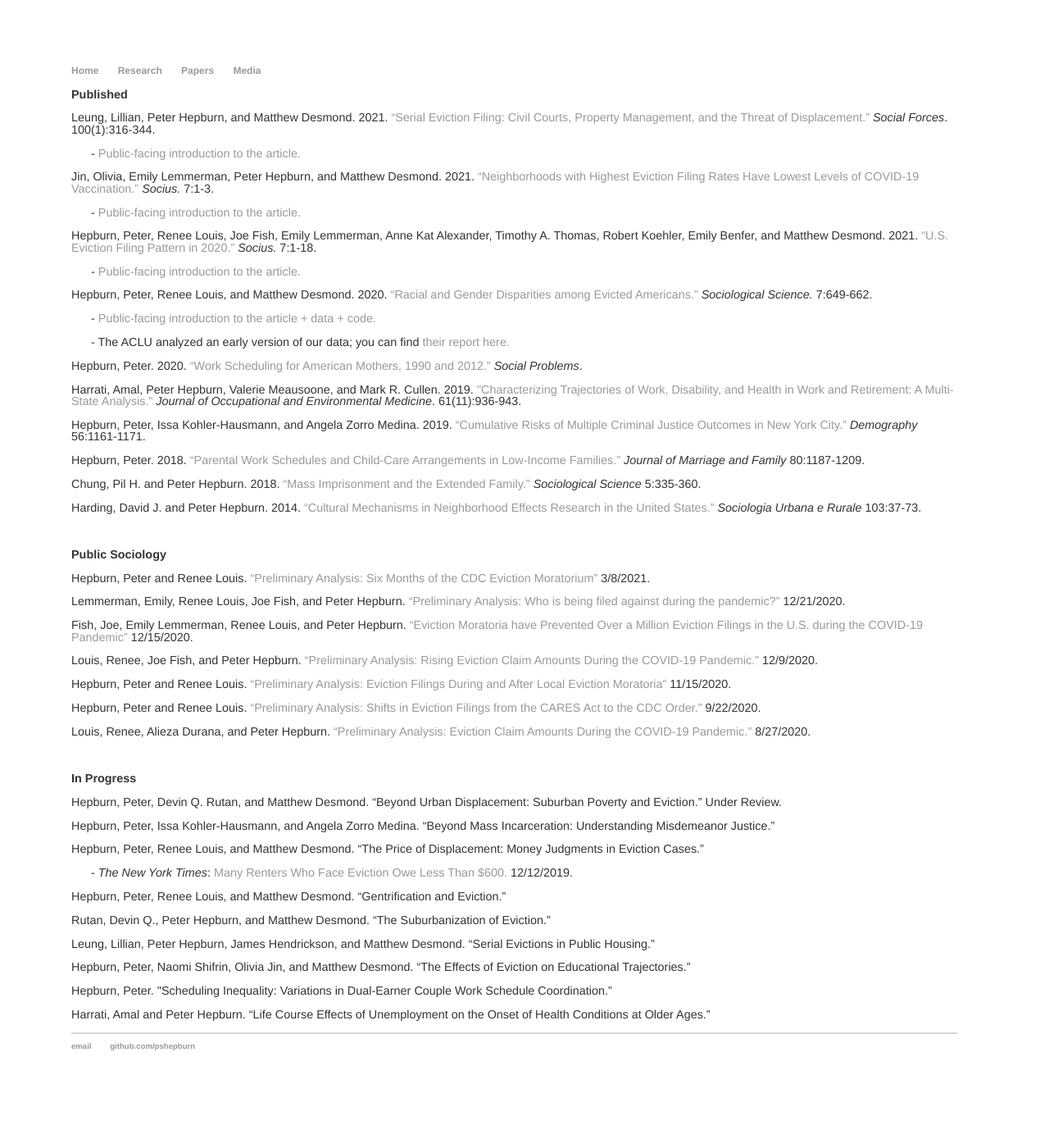
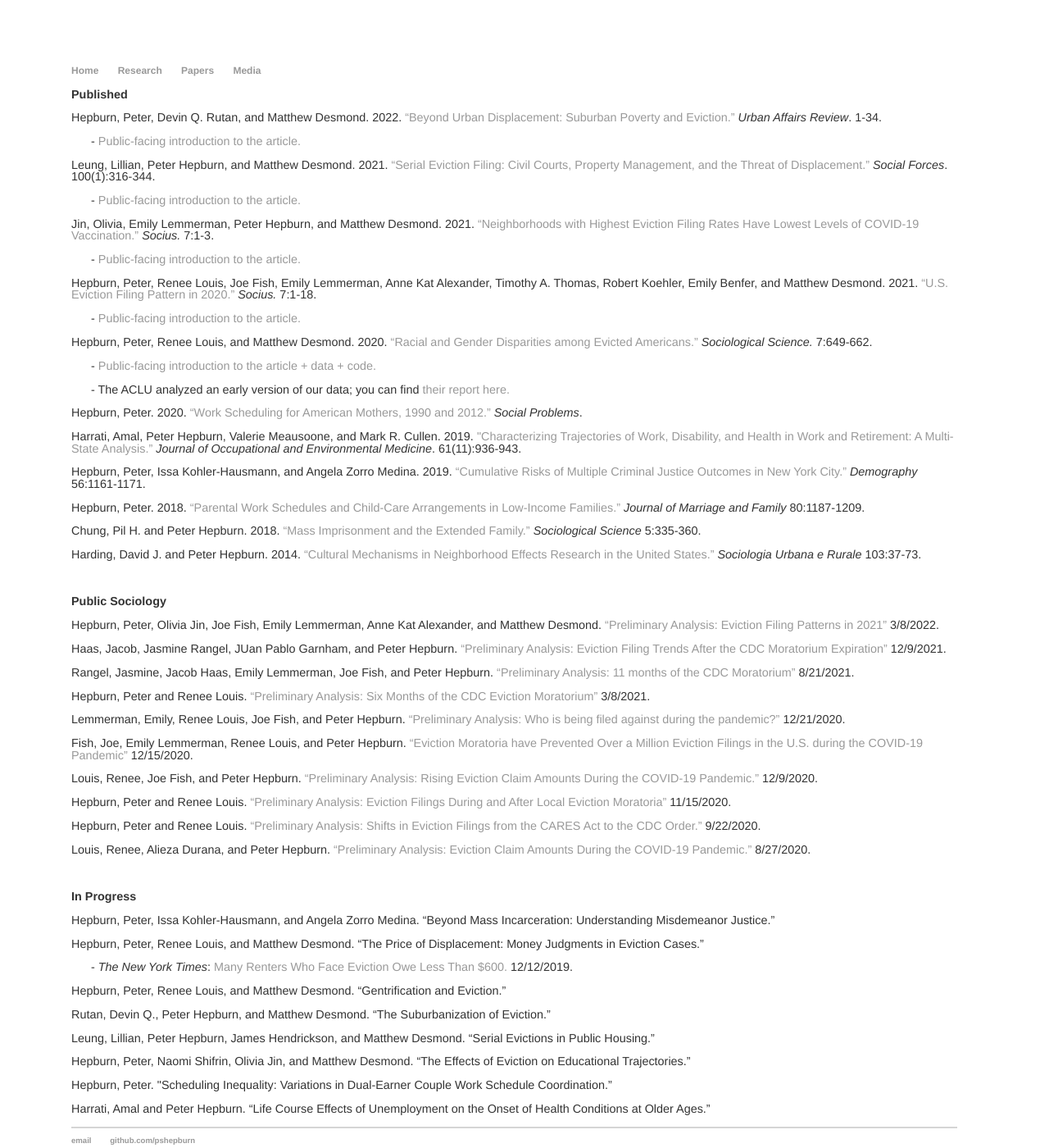
Before and after one commit to pshepburn/pshepburn.github.io, a Jekyll site: the page built from papers.html, in a window 1280 px wide and 1400 px high. Shown: the whole window at 82% size. Built offline with Jekyll 4.4.1, drawn with Linux system fonts in a browser that asks for light colours.

Commit message:
april update

```diff
--- a/media.html
+++ b/media.html
@@ -17,6 +17,11 @@ title: Media
 
 	<p><strong>Media</strong></p>
 	<p>Every once and a while a reporter asks me a question. Here is a (sporadicly-updated) listing of my responses, plus a lot of good reporting!</p>
+
+	<p><em>USA Today</em>: <a href="https://www.usatoday.com/story/news/nation/2022/04/12/can-get-housing-felony-hud-says-yes/9510564002/">“Exclusive: HUD unveils plan to help people with a criminal record find a place to live.”</a> 4/12/2022.</p>
+	<p><em>ABC News</em>: <a href="https://abcnews.go.com/Politics/eviction-prevention-program-emerged-moratorium-ended/story?id=83922544">“How an eviction prevention program emerged after the moratorium ended.”</a> 4/8/2022.</p>
+	<p><em>The Atlantic</em>: <a href="https://www.theatlantic.com/ideas/archive/2022/04/pandemic-failed-economic-forecasting/629498/">“Why So Many COVID Predictions Were Wrong.”</a> 4/7/2022.</p>
+	<p><em>USA Today</em>: <a href="https://www.usatoday.com/in-depth/news/nation/2022/04/04/eviction-rates-black-women-at-risk/6901242001/">“Eviction inequality: Staggering numbers show Black women targeted most.”</a> 4/4/2022.</p>
 	<p><em>The New York Times</em>: <a href="https://www.nytimes.com/2022/01/14/nyregion/eviction-moratorium-new-york.html">“New York’s Ban on Evictions Is Expiring. What Happens Now?”</a> 1/14/2022.</p>
 	<p><em>Weekend Edition (NPR)</em>: <a href="https://www.npr.org/2021/12/26/1068063557/federal-rent-money-finally-got-to-renters-and-eviction-filings-havent-gone-up">“Federal rent money finally got to renters, and eviction filings haven't gone up.”</a> 12/26/2021.</p>
 	<p><em>Searchlight New Mexico</em>: <a href="https://searchlightnm.org/landlords-tried-to-evict-nearly-200-households-with-pending-rental-assistance-applications/">“Helped out: Landlords tried to evict nearly 200 households with pending rental assistance applications.”</a> 12/22/2021.</p>
--- a/papers.html
+++ b/papers.html
@@ -4,6 +4,9 @@ title: Papers
 ---
 <div class="blurb">
 	<p><strong>Published</strong></p>
+	<p>Hepburn, Peter, Devin Q. Rutan, and Matthew Desmond. 2022. <a href="https://journals.sagepub.com/doi/full/10.1177/10780874221085676">“Beyond Urban Displacement: Suburban Poverty and Eviction.”</a> <em>Urban Affairs Review</em>. 1-34.</p>
+		<p>&nbsp;&nbsp;&nbsp;&nbsp;&nbsp;&nbsp;- <a href="https://evictionlab.org/suburban-eviction/">Public-facing introduction to the article.</a></p>
+
 	<p>Leung, Lillian, Peter Hepburn, and Matthew Desmond. 2021. <a href="https://academic.oup.com/sf/advance-article/doi/10.1093/sf/soaa089/5903878">“Serial Eviction Filing: Civil Courts, Property Management, and the Threat of Displacement.”</a> <em>Social Forces</em>. 100(1):316-344.</p>
 		<p>&nbsp;&nbsp;&nbsp;&nbsp;&nbsp;&nbsp;- <a href="https://evictionlab.org/serial-eviction-filings/">Public-facing introduction to the article.</a></p>
 
@@ -31,7 +34,13 @@ title: Papers
 
 	<p>Harding, David J. and Peter Hepburn. 2014. <a href="/harding_hepburn_2014.pdf">“Cultural Mechanisms in Neighborhood Effects Research in the United States.”</a> <em>Sociologia Urbana e Rurale</em> 103:37-73.</p>
 	<br>
+
+
 	<p><strong>Public Sociology</strong></p>
+
+	<p>Hepburn, Peter, Olivia Jin, Joe Fish, Emily Lemmerman, Anne Kat Alexander, and Matthew Desmond. <a href="https://evictionlab.org/us-eviction-filing-patterns-2021/">“Preliminary Analysis: Eviction Filing Patterns in 2021”</a> 3/8/2022.</p>
+	<p>Haas, Jacob, Jasmine Rangel, JUan Pablo Garnham, and Peter Hepburn. <a href="https://evictionlab.org/updates/research/eviction-filing-trends-after-cdc-moratorium/">“Preliminary Analysis: Eviction Filing Trends After the CDC Moratorium Expiration”</a> 12/9/2021.</p>
+	<p>Rangel, Jasmine, Jacob Haas, Emily Lemmerman, Joe Fish, and Peter Hepburn. <a href="https://evictionlab.org/eleven-months-cdc/">“Preliminary Analysis: 11 months of the CDC Moratorium”</a> 8/21/2021.</p>
 	<p>Hepburn, Peter and Renee Louis. <a href="https://evictionlab.org/six-months-cdc/">“Preliminary Analysis: Six Months of the CDC Eviction Moratorium”</a> 3/8/2021.</p>
 	<p>Lemmerman, Emily, Renee Louis, Joe Fish, and Peter Hepburn. <a href="https://evictionlab.org/pandemic-filing-demographics/">“Preliminary Analysis: Who is being filed against during the pandemic?”</a> 12/21/2020.</p>
 	<p>Fish, Joe, Emily Lemmerman, Renee Louis, and Peter Hepburn. <a href="https://evictionlab.org/missing-eviction-filings/">“Eviction Moratoria have Prevented Over a Million Eviction Filings in the U.S. during the COVID-19 Pandemic”</a> 12/15/2020.</p>
@@ -40,8 +49,9 @@ title: Papers
 	<p>Hepburn, Peter and Renee Louis. <a href="https://evictionlab.org/shifts-in-eviction-filings-from-cares-act-to-cdc-order/">“Preliminary Analysis: Shifts in Eviction Filings from the CARES Act to the CDC Order.”</a> 9/22/2020.</p>
 	<p>Louis, Renee, Alieza Durana, and Peter Hepburn. <a href="https://evictionlab.org/covid-eviction-claims/">“Preliminary Analysis: Eviction Claim Amounts During the COVID-19 Pandemic.”</a> 8/27/2020. </p>
 	<br>
+
+
 	<p><strong>In Progress</strong></p>
-	<p>Hepburn, Peter, Devin Q. Rutan, and Matthew Desmond. “Beyond Urban Displacement: Suburban Poverty and Eviction.” Under Review.</p>
 	<p>Hepburn, Peter, Issa Kohler-Hausmann, and Angela Zorro Medina. “Beyond Mass Incarceration: Understanding Misdemeanor Justice.”</p>
 	<p>Hepburn, Peter, Renee Louis, and Matthew Desmond. “The Price of Displacement: Money Judgments in Eviction Cases.”</p>
 		<p>&nbsp;&nbsp;&nbsp;&nbsp;&nbsp;&nbsp;- <em>The New York Times</em>: <a href="https://www.nytimes.com/2019/12/12/upshot/eviction-prevention-solutions-government.html">Many Renters Who Face Eviction Owe Less Than $600.</a> 12/12/2019.</p>
```
Also changed, not shown: 1 other file.
